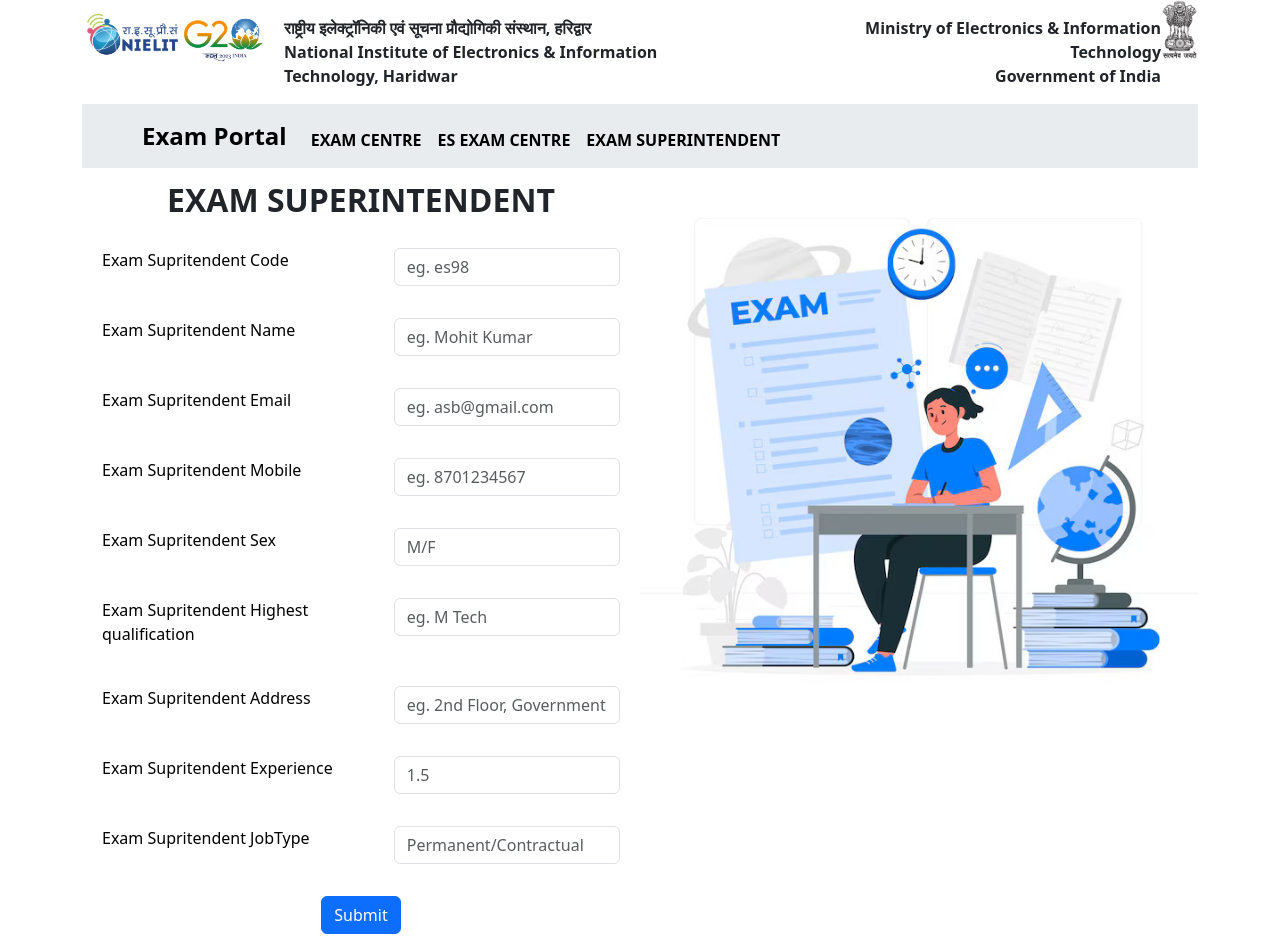
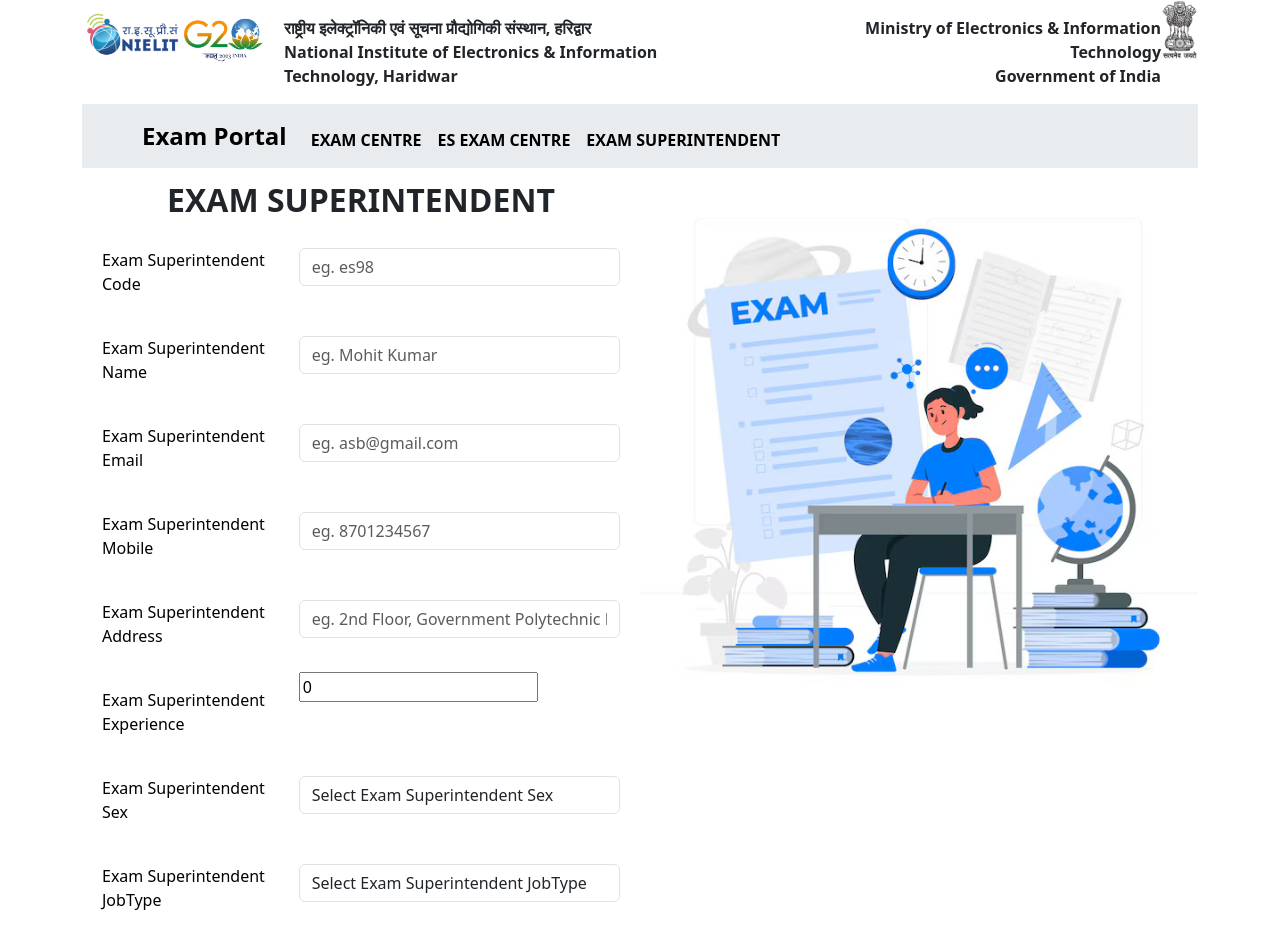
Before and after one commit to Mayankkumar1612/examportal_backend, a React (Vite) app: page /examsuperintendent in a window 1280 px wide. Shown: the top 951 px of the page. Built offline with nearby package versions, Linux system fonts and the light colour scheme.

Commit message:
update:examSuperintendent form done

```diff
--- a/src/Components/ES.form.jsx
+++ b/src/Components/ES.form.jsx
@@ -1,88 +1,173 @@
+import axios from "axios";
 import { useCallback, useState } from "react";
 
 export default function ESform() {
-  const [examSupritendentFormData, setExamSupritendentFormData] = useState({
-    examSupritendentCode: "",
-    examSupritendentName: "",
-    examSupritendentEmail: "",
-    examSupritendentMobile: "",
-    examSupritendentSex: "",
-    examSupritendentEducation: "",
-    examSupritendentAddress: "",
-    examSupritendentExperience: "",
-    examSupritendentJobType: "",
+  const [examSuperintendentFormData, setExamSuperintendentFormData] = useState({
+    examSuperintendentCode: "",
+    examSuperintendentName: "",
+    examSuperintendentEmail: "",
+    examSuperintendentMobile: "",
+    examSuperintendentSex: "",
+    examSuperintendentEducation: "",
+    examSuperintendentAddress: "",
+    examSuperintendentExperience: 0,
+    examSuperintendentJobType: "",
   });
   const handleInputChange = useCallback((e) => {
     const { name, value } = e.target;
-    setExamSupritendentFormData((prevData) => ({ ...prevData, [name]: value }));
+    // Check if the input expects a number
+    const parsedValue =
+      name === "examSuperintendentExperience" ? parseFloat(value) || 0 : value;
+
+    setExamSuperintendentFormData((prevData) => ({
+      ...prevData,
+      [name]: parsedValue,
+    }));
   }, []);
+  const resetForm = useCallback(() => {
+    setExamSuperintendentFormData({
+      examSuperintendentCode: "",
+      examSuperintendentName: "",
+      examSuperintendentEmail: "",
+      examSuperintendentMobile: "",
+      examSuperintendentSex: "",
+      examSuperintendentEducation: "",
+      examSuperintendentAddress: "",
+      examSuperintendentExperience: 0,
+      examSuperintendentJobType: "",
+    });
+  });
 
+  const handleSubmit = useCallback(
+    async (e) => {
+      e.preventDefault();
+      // Add your form submission logic here (e.g., API calls)
+      console.log(examSuperintendentFormData);
+      const uri =
+        import.meta.env.VITE_BACKEND_URI +
+        ":" +
+        import.meta.env.VITE_BACKEND_PORT;
+      const completeURI = uri + "/api/register/examSuperintendent";
+      console.log(completeURI);
+      const isFormValid = Object.values(examSuperintendentFormData).every(
+        Boolean
+      );
+      if (isFormValid) {
+        axios
+          .post(completeURI, examSuperintendentFormData)
+          .then((response) => {
+            console.log("response : ", response.data);
+            if (response.data.statusCode === 200) {
+              alert(`Data Saved Successfully`);
+              resetForm();
+            }
+          })
+          .catch((error) => {
+            console.error("axios error   ", error);
+            console.log(error.response.data.statusCode);
+
+            if (error.response.data.statusCode === 406) {
+              alert(`Dulplicate data centreCode already present`);
+            }
+          });
+      }
+    },
+    [examSuperintendentFormData, resetForm]
+  );
+
+  const inputFields = [
+    {
+      label: "Exam Superintendent Code",
+      name: "examSuperintendentCode",
+      type: "text",
+      placeholder: "eg. es98",
+    },
+
+    {
+      label: "Exam Superintendent Name",
+      name: "examSuperintendentName",
+      type: "text",
+      placeholder: "eg. Mohit Kumar",
+    },
+    {
+      label: "Exam Superintendent Email",
+      name: "examSuperintendentEmail",
+      type: "email",
+      placeholder: "eg. asb@gmail.com",
+    },
+    {
+      label: "Exam Superintendent Mobile",
+      name: "examSuperintendentMobile",
+      type: "number",
+      placeholder: "eg. 8701234567",
+    },
+
+    {
+      label: "Exam Superintendent Address",
+      name: "examSuperintendentAddress",
+      type: "text",
+      placeholder:
+        "eg. 2nd Floor, Government Polytechnic Building Plot No. 6C, Sector-11, Sidcul Rd, Haridwar, Uttarakhand 249403 ",
+    },
+  ];
+  const selecFields = [
+    {
+      label: "Exam Superintendent Sex",
+      name: "examSuperintendentSex",
+      type: "text",
+      placeholder: "M/F",
+      options: ["M", "F"],
+    },
+    {
+      label: "Exam Superintendent JobType",
+      name: "examSuperintendentJobType",
+      type: "text",
+      options: ["Permanent", "Contractual"],
+      placeholder: "Permanent/Contractual",
+    },
+    {
+      label: "Exam Superintendent Highest qualification",
+      name: "examSuperintendentEducation",
+      type: "text",
+      placeholder: "eg. M Tech",
+      options: [
+        "Bachelor of Arts (B.A.)",
+        "Bachelor of Science (B.Sc.)",
+        "Bachelor of Commerce (B.Com.)",
+        "Bachelor of Technology (B.Tech.) / Bachelor of Engineering (B.E.)",
+        "Bachelor of Medicine and Bachelor of Surgery (MBBS)",
+        "Bachelor of Laws (LL.B.)",
+        "Bachelor of Business Administration (BBA)",
+        "Bachelor of Computer Applications (BCA)",
+        "Master of Arts (M.A.)",
+        "Master of Science (M.Sc.)",
+        "Master of Commerce (M.Com.)",
+        "Master of Technology (M.Tech.)",
+        "Master of Business Administration (MBA)",
+        "Master of Computer Applications (MCA)",
+        "Master of Laws (LL.M.)",
+        "Master of Education (M.Ed.)",
+        "Chartered Accountant (CA)",
+        "Company Secretary (CS)",
+        "Cost and Management Accountant (CMA)",
+        "Diploma in Engineering",
+        "Bachelor of Pharmacy (B.Pharm.)",
+        "Diploma in Nursing (GNM/ANM)",
+        "Doctor of Philosophy (Ph.D.)",
+        "Doctor of Science (D.Sc)",
+      ],
+    },
+  ];
   return (
     <div className="container">
       <div className="">
         <section className="text-center mt-2 fs-2 fw-bold">
           EXAM SUPERINTENDENT
         </section>
-        <form id="examSupritendentForm">
+        <form id="examSuperintendentForm" onSubmit={handleSubmit}>
           <table className="table table-borderless">
             <tbody>
-              {[
-                {
-                  label: "Exam Supritendent Code",
-                  name: "ExamSupritendentCode",
-                  type: "text",
-                  placeholder: "eg. es98",
-                },
-                {
-                  label: "Exam Supritendent Name",
-                  name: "ExamSupritendentName",
-                  type: "text",
-                  placeholder: "eg. Mohit Kumar",
-                },
-                {
-                  label: "Exam Supritendent Email",
-                  name: "ExamSupritendentEmail",
-                  type: "email",
-                  placeholder: "eg. asb@gmail.com",
-                },
-                {
-                  label: "Exam Supritendent Mobile",
-                  name: "ExamSupritendentMobile",
-                  type: "number",
-                  placeholder: "eg. 8701234567",
-                },
-                {
-                  label: "Exam Supritendent Sex",
-                  name: "ExamSupritendentSex",
-                  type: "text",
-                  placeholder: "M/F",
-                },
-                {
-                  label: "Exam Supritendent Highest qualification",
-                  name: "ExamSupritendentEducation",
-                  type: "text",
-                  placeholder: "eg. M Tech",
-                },
-                {
-                  label: "Exam Supritendent Address",
-                  name: "ExamSupritendentAddress",
-                  type: "text",
-                  placeholder:
-                    "eg. 2nd Floor, Government Polytechnic Building Plot No. 6C, Sector-11, Sidcul Rd, Haridwar, Uttarakhand 249403 ",
-                },
-                {
-                  label: "Exam Supritendent Experience",
-                  name: "ExamSupritendentExperience",
-                  type: "number",
-                  placeholder: "1.5",
-                },
-                {
-                  label: "Exam Supritendent JobType",
-                  name: "ExamSupritendentJobType",
-                  type: "text",
-                  placeholder: "Permanent/Contractual",
-                },
-              ].map(({ label, name, type, placeholder }) => (
+              {inputFields.map(({ label, name, type, placeholder }) => (
                 <tr key={name}>
                   <td>
                     <label htmlFor={`input${name}`} className="form-label mt-3">
@@ -95,11 +180,62 @@ export default function ESform() {
                       className="form-control mt-3"
                       id={`input${name}`}
                       name={name}
-                      value={examSupritendentFormData[name]}
+                      value={examSuperintendentFormData[name]}
                       onChange={handleInputChange}
                       required
                       placeholder={placeholder}
                     />
+                  </td>
+                </tr>
+              ))}
+
+              {/* Exam Superintendent Experience */}
+              <tr>
+                <td>
+                  <label
+                    htmlFor="inputExamSuperintendentExperience"
+                    className="form-label mt-3"
+                  >
+                    Exam Superintendent Experience
+                  </label>
+                </td>
+                <td>
+                  <input
+                    type="number"
+                    name="examSuperintendentExperience"
+                    id="inputExamSuperintendentExperience"
+                    required
+                    onChange={handleInputChange}
+                    value={
+                      examSuperintendentFormData.examSuperintendentExperience
+                    }
+                    step="0.1"
+                  />
+                </td>
+              </tr>
+              {selecFields.map(({ label, name, options }) => (
+                <tr key={name}>
+                  <td>
+                    <label htmlFor={`input${name}`} className="form-label mt-3">
+                      {label}
+                    </label>
+                  </td>
+                  <td>
+                    <select
+                      id={`input${name}`}
+                      name={name}
+                      value={examSuperintendentFormData[name]}
+                      required
+                      className="form-control mt-3"
+                      onChange={handleInputChange}
+                    >
+                      <option value="">Select {label}</option>
+                      {options.map((value) => (
+                        <option value={value} key={value}>
+                          {value}
+                        </option>
+                      ))}
+                    </select>
                   </td>
                 </tr>
               ))}
```
